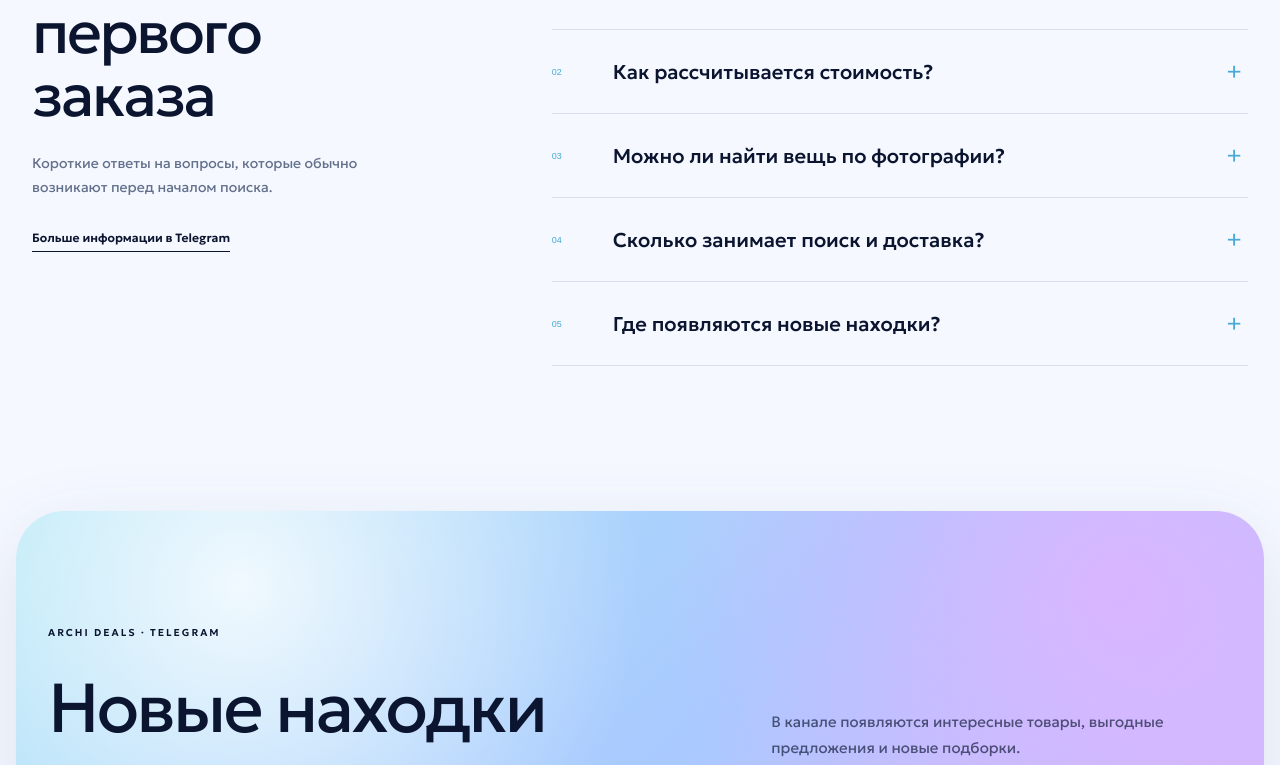
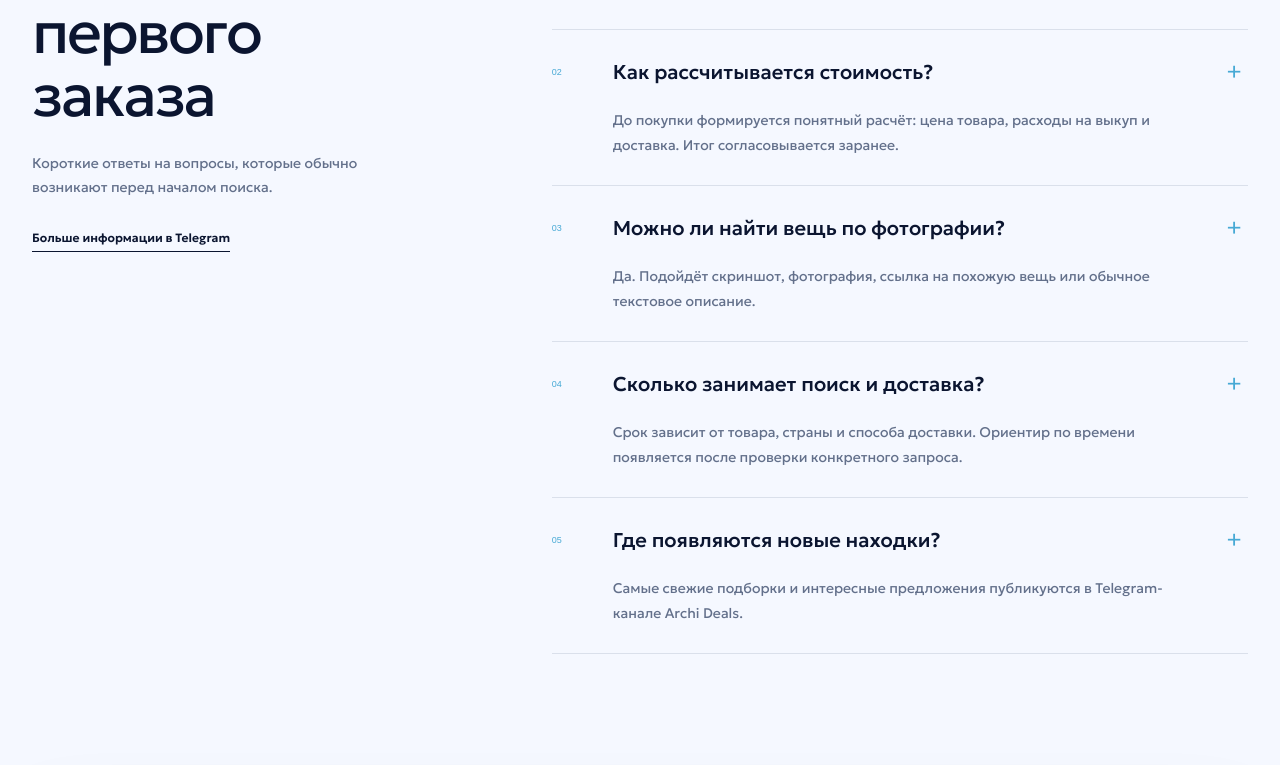
Before and after one commit to trsvar4i/archi-deals, a React (Vite) app: page / in a window 1280 px wide. Shown: the part 6353-7118 px from the top of the page. Built offline with nearby package versions, Linux system fonts and the light colour scheme; a web font is replaced by a local one.

Commit message:
Animate FAQ accordion smoothly

```diff
--- a/src/components/Faq.jsx
+++ b/src/components/Faq.jsx
@@ -53,8 +53,14 @@ export default function Faq() {
                   <i aria-hidden="true">+</i>
                 </button>
               </h3>
-              <div className="faq-answer" id={`faq-answer-${index}`} hidden={!isOpen}>
-                <p>{item.answer}</p>
+              <div
+                className="faq-answer"
+                id={`faq-answer-${index}`}
+                aria-hidden={!isOpen}
+              >
+                <div className="faq-answer-inner">
+                  <p>{item.answer}</p>
+                </div>
               </div>
             </article>
           );
```
